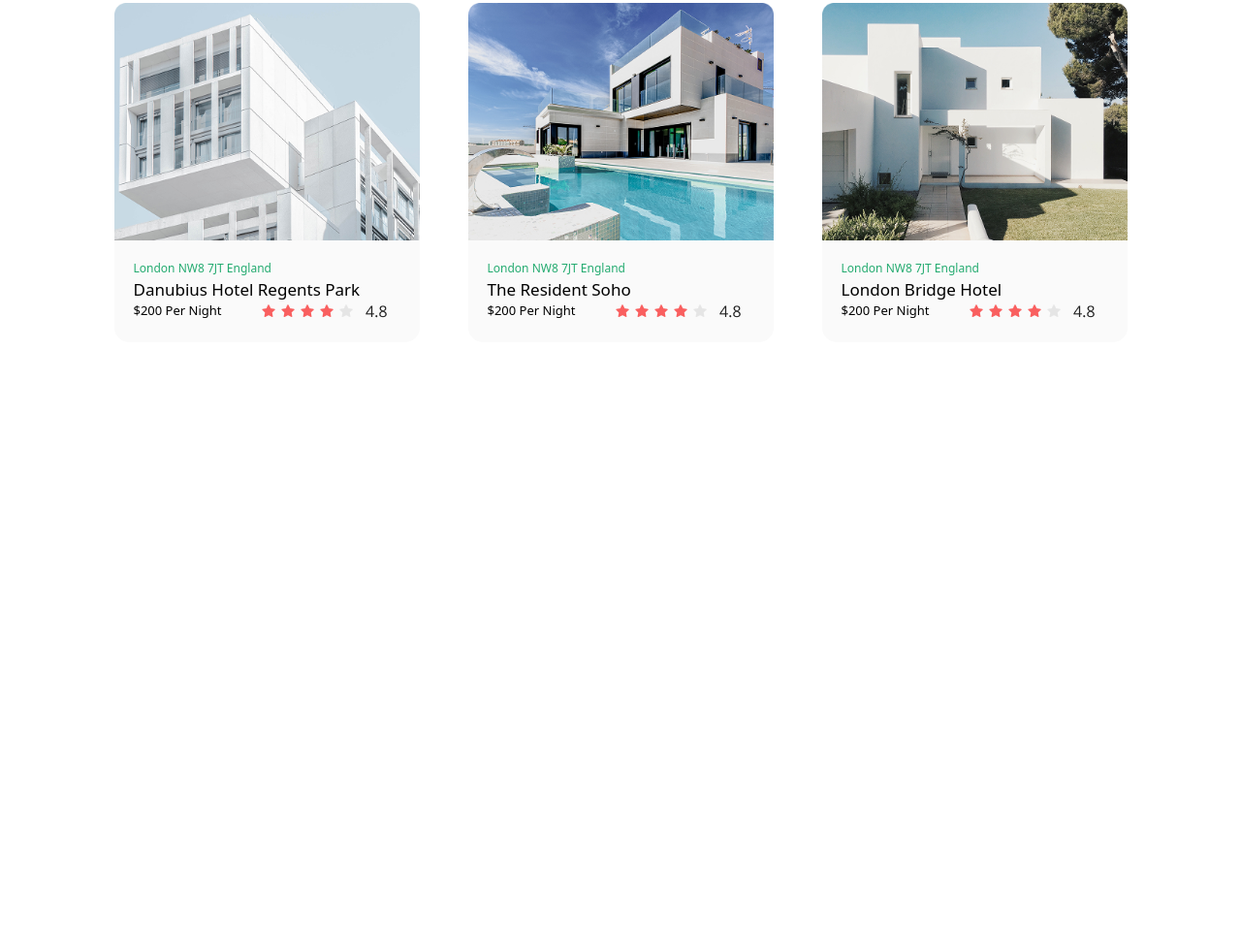
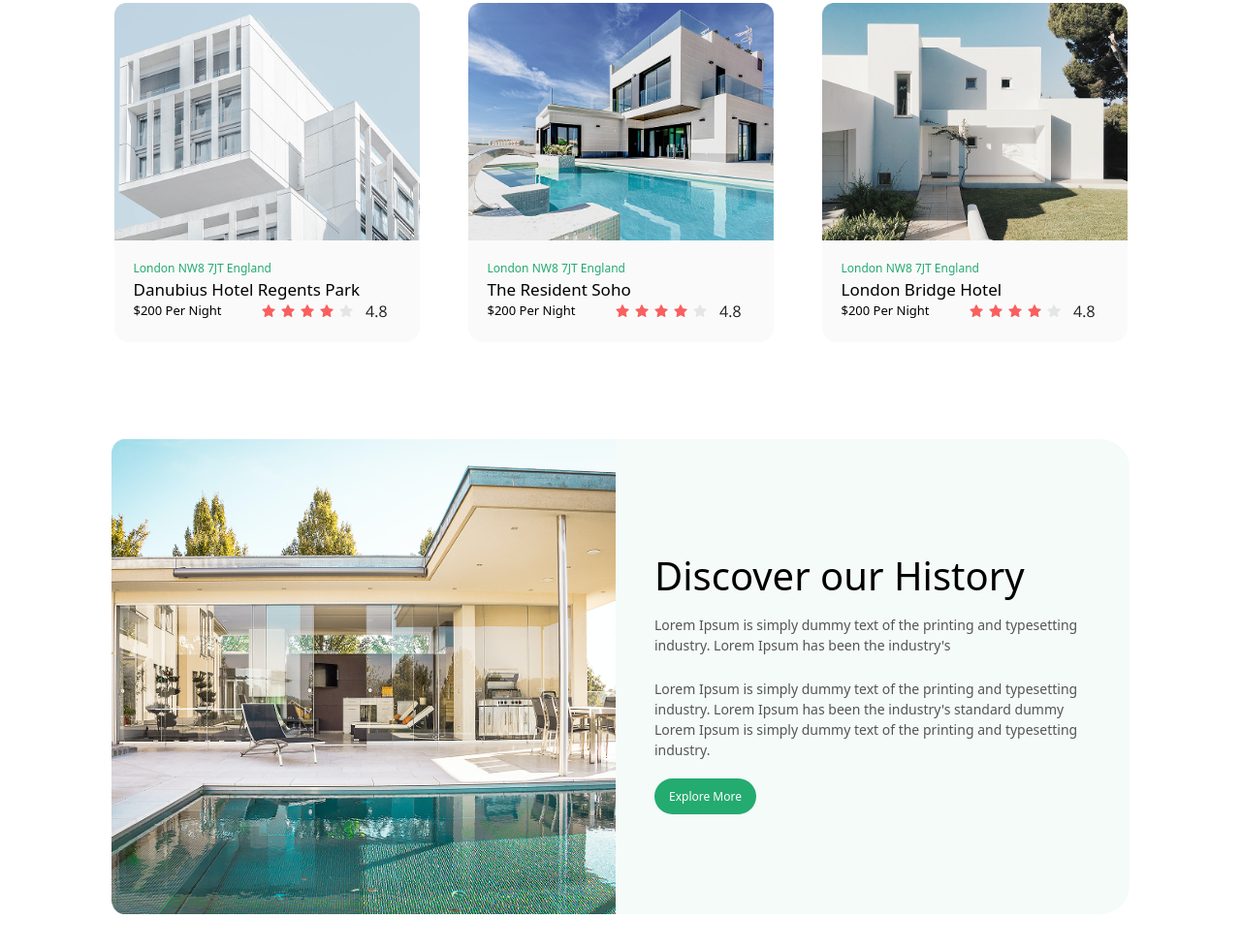
Before and after one commit to mnozilshoev-rgb/w3-homework3, a website: page src/page2.html in a window 1280 px wide. Shown: the part 957-1938 px from the top of the page at 97% size. Before the commit the page ends 1310 px from the top, so only its background shows below. Drawn offline with Linux system fonts and the light colour scheme.

Commit message:
section 4 page 2

```diff
--- a/src/page2.html
+++ b/src/page2.html
@@ -121,6 +121,25 @@
     </div>
 
 
+     <div class="bg-[#F4FBF8] w-[100%] h-[490px] max-w-[1050px] m-auto mt-[100px] rounded-[30px] mb-10">
+        <div class="flex gap-[40px] h-[490px]  items-center">
+            <img style="height: 490px; width: 520px;" src="./images/image (11).png" alt="">
+
+            <div>
+                <h1 class="text-[40px] font-medium"> Discover our History</h1>
+                <p class="text-[#555555] text-[14px] mt-[10px]">Lorem Ipsum is simply dummy text of the printing and
+                    typesetting <br> industry. Lorem Ipsum has been the industry's </p> <br>
+                <p class="text-[#555555] text-[14px]">Lorem Ipsum is simply dummy text of the printing and typesetting
+                    <br> industry. Lorem Ipsum has been the industry's standard dummy <br> Lorem Ipsum is simply dummy
+                    text of the printing and typesetting <br> industry.
+                </p> <br>
+                <p class="bg-[#24AB70] text-[white] text-[12px] p-[10px] pl-[15px] pr-[15px] rounded-[30px] inline ">
+                    Explore More</p>
+            </div>
+        </div>
+    </div>
+
+
 
 
 
```
